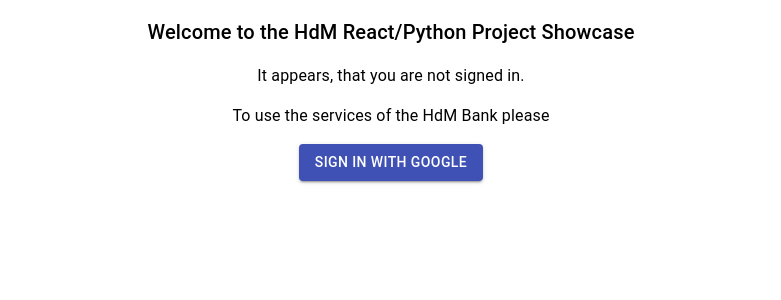
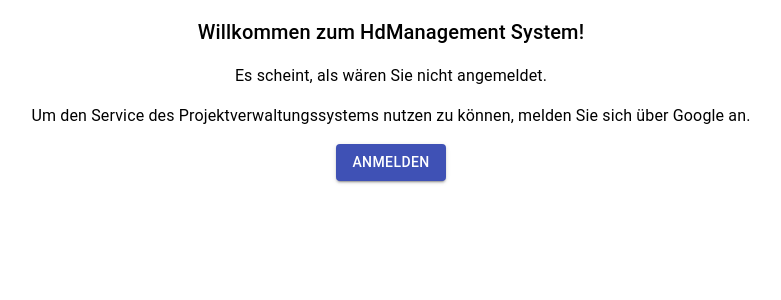
Before and after one commit to William-Zhang-26/HdManagement, a React (Create React App) app in the folder frontend/: page / in a window 1280 px wide. Shown: the top 300 px of the page, without its empty margins (249-1030 px from the left). Built offline with nearby package versions, Linux system fonts and the light colour scheme.

Commit message:
Update SignIn.js

```diff
--- a/frontend/src/components/pages/SignIn.js
+++ b/frontend/src/components/pages/SignIn.js
@@ -8,13 +8,13 @@ class SignIn extends Component {
 
     return (
       <div>
-        <Typography className={classes.root} align='center' variant='h6'>Welcome to the HdM React/Python Project Showcase</Typography>
-        <Typography className={classes.root} align='center'>It appears, that you are not signed in.</Typography>
-        <Typography className={classes.root} align='center'>To use the services of the HdM Bank please</Typography>
+        <Typography className={classes.root} align='center' variant='h6'>Willkommen zum HdManagement System!</Typography>
+        <Typography className={classes.root} align='center'>Es scheint, als wären Sie nicht angemeldet.</Typography>
+        <Typography className={classes.root} align='center'>Um den Service des Projektverwaltungssystems nutzen zu können, melden Sie sich über Google an.</Typography>
         <Grid container justify='center'>
           <Grid item>
             <Button variant='contained' color='primary' onClick={this.handleSignInButtonClicked}>
-              Sign in with Google
+             Anmelden
             </Button>
           </Grid>
         </Grid>
```
